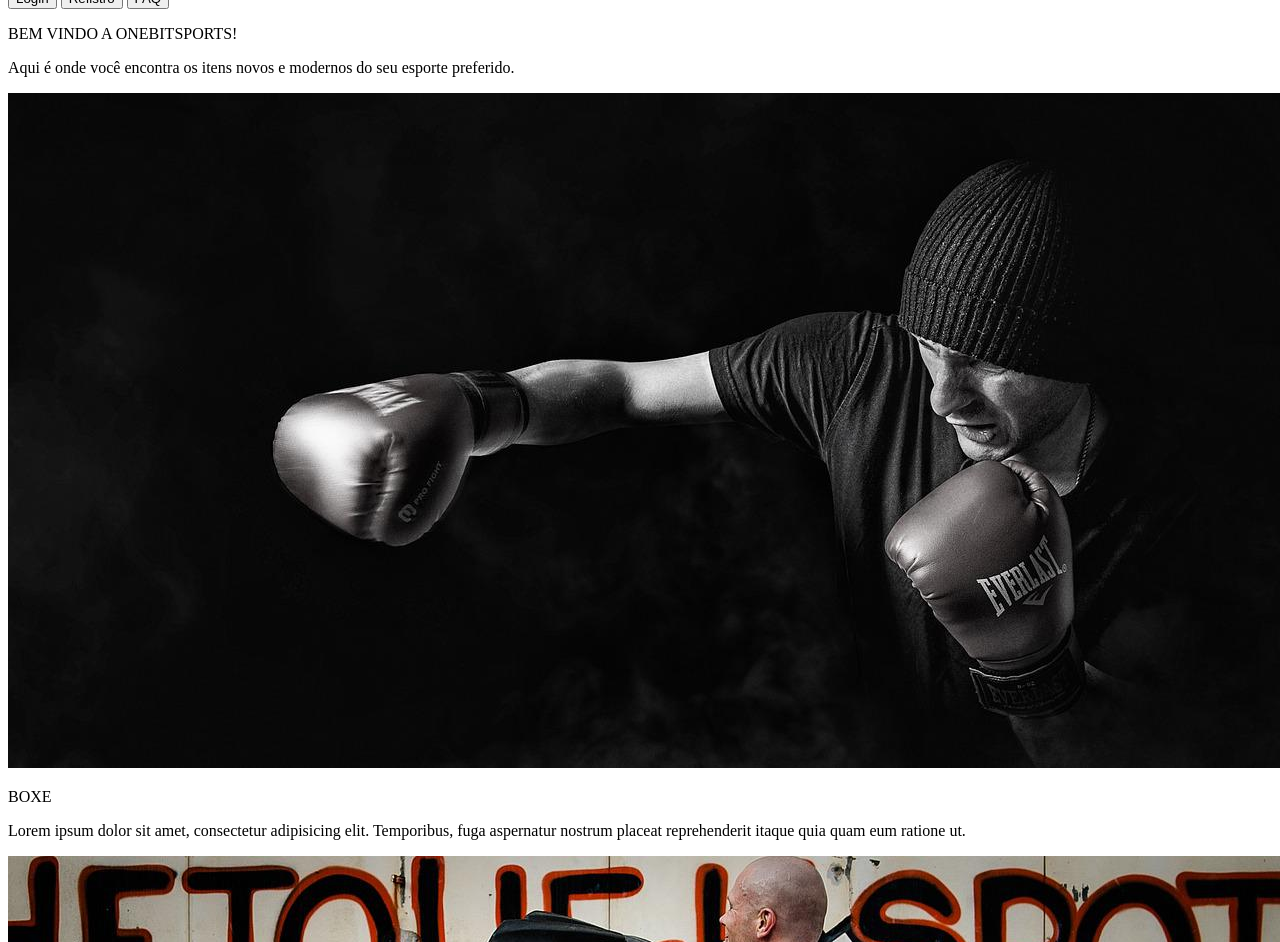
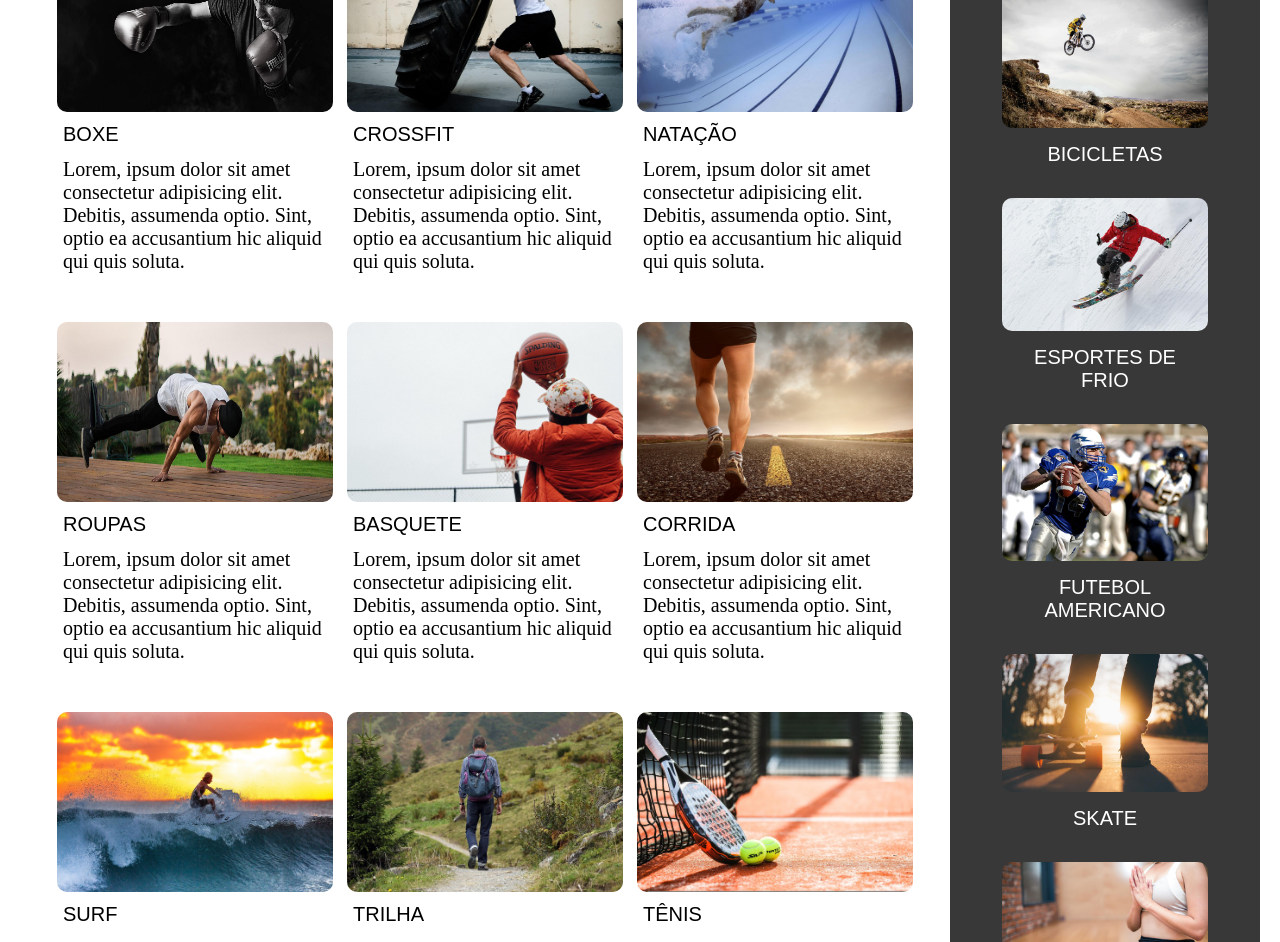
Before and after one commit to marianaspinto/Project-Flexbox-Grid-, a plain HTML site: page index.html in a window 1280 px wide. Shown: the part 258-1200 px from the top of the page. Drawn offline with Linux system fonts and the light colour scheme.

Commit message:
project update and completion

```diff
--- a/index.html
+++ b/index.html
@@ -4,8 +4,8 @@
     <meta charset="UTF-8">
     <meta http-equiv="X-UA-Compatible" content="IE=edge">
     <meta name="viewport" content="width=device-width, initial-scale=1.0">
+    <title>Projeto Flexbox & Grid</title>
     <link rel="stylesheet" href="style.css">
-    <title>Projeto Flexbox & Grid</title>
 </head>
 <body>
     <div class="container">
@@ -13,80 +13,80 @@
             <img src="./img/logo-onebitcode.svg" alt="logo-header" class="logoNavBar">
             <div class="headerBtnGroup">
                 <button class="navBtn">Login</button>
-                <button class="navBtn">Refistro</button>
+                <button class="navBtn">Registro</button>
                 <button class="navBtn">FAQ</button>
             </div>
         </header>
-        <p class="sectionTitle" id="backToTop">BEM VINDO A ONEBITSPORTS!</p>
-        <p class="sectionDiscription">Aqui é onde você encontra os itens novos e modernos do seu esporte preferido.</p>
-        <section gridContainer>
+        <p class="sectionTitle" id="backToTop">BEM VINDO A ONEBITSPORTS</p>
+        <p class="sectionDescription">Aqui é onde você encontra toods os itens mais novos e modernos do seu esporte preferido.</p>
+        <section class="gridContainer">
             <div class="mainContent">
-                <div class="categorycard">
+                <div class="categoryCard">
                     <img src="./img/boxe.jpg" alt="mainCard" class="mainCardImg">
                     <p class="mainCategoryCardTitle">BOXE</p>
-                    <p class="mainCategoryCardDescription">Lorem ipsum dolor sit amet, consectetur adipisicing elit. Temporibus, fuga aspernatur nostrum placeat reprehenderit itaque quia quam eum ratione ut.</p>
+                    <p class="mainCategoryCardDescription">Lorem, ipsum dolor sit amet consectetur adipisicing elit. Debitis, assumenda optio. Sint, optio ea accusantium hic aliquid qui quis soluta.</p>
                 </div>
-                <div class="categorycard">
+                <div class="categoryCard">
                     <img src="./img/crossfit.jpg" alt="mainCard" class="mainCardImg">
                     <p class="mainCategoryCardTitle">CROSSFIT</p>
-                    <p class="mainCategoryCardDescription">Lorem ipsum dolor sit amet, consectetur adipisicing elit. Temporibus, fuga aspernatur nostrum placeat reprehenderit itaque quia quam eum ratione ut.</p>
+                    <p class="mainCategoryCardDescription">Lorem, ipsum dolor sit amet consectetur adipisicing elit. Debitis, assumenda optio. Sint, optio ea accusantium hic aliquid qui quis soluta.</p>
                 </div>
-                <div class="categorycard">
+                <div class="categoryCard">
                     <img src="./img/natacao.jpg" alt="mainCard" class="mainCardImg">
                     <p class="mainCategoryCardTitle">NATAÇÃO</p>
-                    <p class="mainCategoryCardDescription">Lorem ipsum dolor sit amet, consectetur adipisicing elit. Temporibus, fuga aspernatur nostrum placeat reprehenderit itaque quia quam eum ratione ut.</p>
+                    <p class="mainCategoryCardDescription">Lorem, ipsum dolor sit amet consectetur adipisicing elit. Debitis, assumenda optio. Sint, optio ea accusantium hic aliquid qui quis soluta.</p>
                 </div>
-                <div class="categorycard">
+                <div class="categoryCard">
                     <img src="./img/roupas.jpg" alt="mainCard" class="mainCardImg">
                     <p class="mainCategoryCardTitle">ROUPAS</p>
-                    <p class="mainCategoryCardDescription">Lorem ipsum dolor sit amet, consectetur adipisicing elit. Temporibus, fuga aspernatur nostrum placeat reprehenderit itaque quia quam eum ratione ut.</p>
+                    <p class="mainCategoryCardDescription">Lorem, ipsum dolor sit amet consectetur adipisicing elit. Debitis, assumenda optio. Sint, optio ea accusantium hic aliquid qui quis soluta.</p>
                 </div>
-                <div class="categorycard">
+                <div class="categoryCard">
                     <img src="./img/basquete.jpg" alt="mainCard" class="mainCardImg">
                     <p class="mainCategoryCardTitle">BASQUETE</p>
-                    <p class="mainCategoryCardDescription">Lorem ipsum dolor sit amet, consectetur adipisicing elit. Temporibus, fuga aspernatur nostrum placeat reprehenderit itaque quia quam eum ratione ut.</p>
+                    <p class="mainCategoryCardDescription">Lorem, ipsum dolor sit amet consectetur adipisicing elit. Debitis, assumenda optio. Sint, optio ea accusantium hic aliquid qui quis soluta.</p>
                 </div>
-                <div class="categorycard">
+                <div class="categoryCard">
                     <img src="./img/corrida.jpg" alt="mainCard" class="mainCardImg">
                     <p class="mainCategoryCardTitle">CORRIDA</p>
-                    <p class="mainCategoryCardDescription">Lorem ipsum dolor sit amet, consectetur adipisicing elit. Temporibus, fuga aspernatur nostrum placeat reprehenderit itaque quia quam eum ratione ut.</p>
+                    <p class="mainCategoryCardDescription">Lorem, ipsum dolor sit amet consectetur adipisicing elit. Debitis, assumenda optio. Sint, optio ea accusantium hic aliquid qui quis soluta.</p>
                 </div>
-                <div class="categorycard">
+                <div class="categoryCard">
                     <img src="./img/surf.jpg" alt="mainCard" class="mainCardImg">
                     <p class="mainCategoryCardTitle">SURF</p>
-                    <p class="mainCategoryCardDescription">Lorem ipsum dolor sit amet, consectetur adipisicing elit. Temporibus, fuga aspernatur nostrum placeat reprehenderit itaque quia quam eum ratione ut.</p>
+                    <p class="mainCategoryCardDescription">Lorem, ipsum dolor sit amet consectetur adipisicing elit. Debitis, assumenda optio. Sint, optio ea accusantium hic aliquid qui quis soluta.</p>
                 </div>
-                <div class="categorycard">
+                <div class="categoryCard">
                     <img src="./img/trilha.jpg" alt="mainCard" class="mainCardImg">
                     <p class="mainCategoryCardTitle">TRILHA</p>
-                    <p class="mainCategoryCardDescription">Lorem ipsum dolor sit amet, consectetur adipisicing elit. Temporibus, fuga aspernatur nostrum placeat reprehenderit itaque quia quam eum ratione ut.</p>
+                    <p class="mainCategoryCardDescription">Lorem, ipsum dolor sit amet consectetur adipisicing elit. Debitis, assumenda optio. Sint, optio ea accusantium hic aliquid qui quis soluta.</p>
                 </div>
-                <div class="categorycard">
+                <div class="categoryCard">
                     <img src="./img/tenis.jpg" alt="mainCard" class="mainCardImg">
                     <p class="mainCategoryCardTitle">TÊNIS</p>
-                    <p class="mainCategoryCardDescription">Lorem ipsum dolor sit amet, consectetur adipisicing elit. Temporibus, fuga aspernatur nostrum placeat reprehenderit itaque quia quam eum ratione ut.</p>
+                    <p class="mainCategoryCardDescription">Lorem, ipsum dolor sit amet consectetur adipisicing elit. Debitis, assumenda optio. Sint, optio ea accusantium hic aliquid qui quis soluta.</p>
                 </div>
             </div>
             <div class="sidebarContent">
                 <p>CATEGORIAS EXTRAS</p>
-                <div>
-                    <img src="./img/bicicletas.jpg" alt="sidebarCardImg" class="sidebarCardImg>">
+                <div class="sidebarCard">
+                    <img src="./IMG/bicicletas.jpg" alt="SIDEBARcARDiMG" class="sidebarCardImg">
                     <p class="sidebarCardTitle">BICICLETAS</p>
                 </div>
-                <div>
-                    <img src="./img/esportesNaNeve.jpg" alt="sidebarCardImg" class="sidebarCardImg>">
+                <div class="sidebarCard">
+                    <img src="./IMG/esportesNaNeve.jpg" alt="SIDEBARcARDiMG" class="sidebarCardImg">
                     <p class="sidebarCardTitle">ESPORTES DE FRIO</p>
                 </div>
-                <div>
-                    <img src="./img/futebolAmericano.jpg" alt="sidebarCardImg" class="sidebarCardImg>">
+                <div class="sidebarCard">
+                    <img src="./IMG/futebolAmericano.jpg" alt="SIDEBARcARDiMG" class="sidebarCardImg">
                     <p class="sidebarCardTitle">FUTEBOL AMERICANO</p>
                 </div>
-                <div>
-                    <img src="./img/skate.jpg" alt="sidebarCardImg" class="sidebarCardImg>">
+                <div class="sidebarCard">
+                    <img src="./IMG/skate.jpg" alt="SIDEBARcARDiMG" class="sidebarCardImg">
                     <p class="sidebarCardTitle">SKATE</p>
                 </div>
-                <div>
-                    <img src="./img/yoga.jpg" alt="sidebarCardImg" class="sidebarCardImg>">
+                <div class="sidebarCard">
+                    <img src="./IMG/yoga.jpg" alt="SIDEBARcARDiMG" class="sidebarCardImg">
                     <p class="sidebarCardTitle">YOGA</p>
                 </div>
             </div>
@@ -96,5 +96,6 @@
             <a href="#backToTop" class="footerAnchor">VOLTAR PARA O TOPO</a>
         </footer>
     </div>
+
 </body>
 </html>
--- a/style.css
+++ b/style.css
@@ -0,0 +1,162 @@
+* {
+    padding: 0;
+    margin: 0;
+    box-sizing: border-box;
+    font-size: 20px;
+}
+.container {
+    min-height: 100vh;
+    display: flex;
+    flex-direction: column;
+}
+
+.header {
+    width: 100%;
+    min-height: 40px;
+    background-color: #292929;
+    display: flex;
+    align-items: center;
+    justify-content: space-between;
+    flex-wrap: wrap;
+    padding: 30px;
+    gap: 8px 15px;
+}
+.logoNavBar {
+    width: 180px;
+}
+.headerBtnGroup {
+    display: flex;
+    gap: 15px;
+}
+.navBtn {
+    font-size: 16px;
+    padding: 6px;
+    background-color: transparent;
+    border: 2px solid transparent;
+    color: white;
+    cursor: pointer;
+    transition: 0.4s;
+}
+.navBtn:hover {
+    border-bottom: 2px solid black;
+}
+.sectionTitle {
+    font-size: 26px;
+    font-family: Arial, Helvetica, sans-serif;
+    text-align: center;
+    padding-top: 20px;
+}
+.sectionDescription {
+    text-align: center;
+    color: #383838;
+}
+.gridContainer {
+    display: grid;
+    grid-template-columns: 3fr 1fr;
+    grid-template-areas: "mainContent sidebarContent";
+    padding: 20px;
+    flex: 1 0 auto;
+}
+.mainCardImg {
+    width: 100%;
+    height: 180px;
+    border-radius: 10px;
+}
+.sidebarCardImg {
+    width: 100%;
+    border-radius: 10px;
+}
+.categoryCard {
+    width: 280px;
+    height: 380px;
+    border: 2px solid transparent;
+    border-radius: 10px;
+    transition: 0.5s;
+    cursor: pointer;
+}
+.mainContent {
+    display: flex;
+    flex-wrap: wrap;
+    justify-content: center;
+    gap: 10px;
+    grid-area: mainContent;
+}
+.categoryCard:hover {
+    border-color: black;
+}
+.mainCategoryCardTitle {
+    font-family: Arial, Helvetica, sans-serif;
+    padding: 6px;
+}
+.mainCategoryCardDescription {
+    padding: 6px;
+}
+.sidebarContent {
+    background-color: #383838;
+    color: white;
+    padding: 16px;
+    display: flex;
+    flex-direction: column;
+    align-items: center;
+    min-width: 300px;
+    grid-area: sidebarContent;
+    gap: 20px;
+}
+.sidebarCard {
+    width: 75%;
+    border: 1px solid transparent;
+    border-radius: 10px;
+    transition: 0.5s;
+    cursor: pointer;
+}
+.sidebarCard:hover {
+    border-color: gainsboro;
+}
+.sidebarCardTitle {
+    font-family: Arial, Helvetica, sans-serif;
+    text-align: center;
+    padding: 10px;
+}
+.logoFooter {
+    width: 180px;
+}
+.footer {
+    width: 100%;
+    min-height: 40px;
+    background-color: #292929;
+    display: flex;
+    flex-wrap: wrap;
+    align-items: center;
+    justify-content: space-between;
+    padding: 30px;
+    gap: 15px;
+}
+.footerAnchor {
+    color: white;
+    text-decoration: none;
+}
+@media(max-width: 630px){
+    .gridContainer{
+        grid-template-areas:
+        "mainContent"
+        "sidebarContent";
+        display: flex;
+        flex-direction: column;
+        align-items: center;
+        gap: 10px;
+    }
+    .sidebarContent{
+        min-width: auto;
+    }
+    footerAnchor {
+        font-size: 19px;
+    }
+}
+@media(max-width: 463px){
+    .header{
+        justify-content: center;
+    }
+    .footer{
+        justify-content: center;
+    }
+}
```
